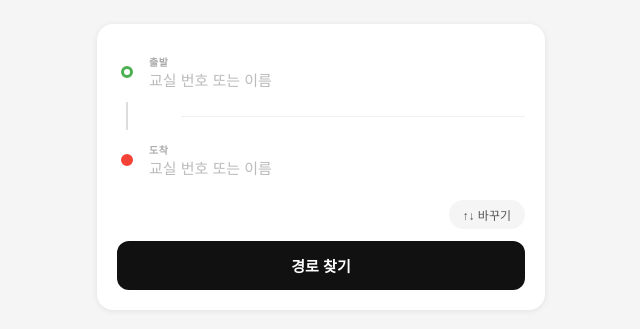
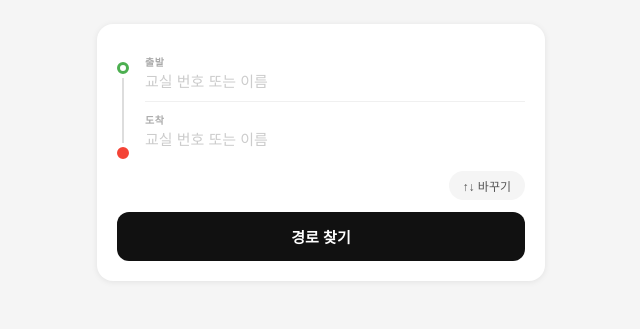
Before and after one commit to doyoung09194/youngpamap, a Flask app: page / in a window 1280 px wide. Shown: the part 87-416 px from the top of the page, without its empty margins (319-959 px from the left). Run offline with Flask 3, Linux system fonts and the light colour scheme.

Commit message:
디자인 개선

```diff
--- a/templates/index.html
+++ b/templates/index.html
@@ -14,41 +14,41 @@
     header p  { font-size: 12px; color: #999; margin-top: 3px; }
 
     .container { max-width: 480px; margin: 24px auto; padding: 0 16px; }
-
-    .card { background: #fff; border-radius: 16px; padding: 20px 20px;
+    .card { background: #fff; border-radius: 16px; padding: 20px;
             box-shadow: 0 1px 6px rgba(0,0,0,0.08); margin-bottom: 16px; }
 
-    /* 출발·도착 입력 영역 */
-    .route-input { display: flex; flex-direction: column; gap: 0; }
+    .route-box { display: flex; align-items: stretch; gap: 16px; }
 
-    .route-row { display: flex; align-items: center; gap: 12px; padding: 10px 0; }
+    /* 왼쪽 아이콘 컬럼 */
+    .icon-col { display: flex; flex-direction: column; align-items: center;
+                padding-top: 18px; }
+    .dot-green { width: 12px; height: 12px; border-radius: 50%;
+                 background: #fff; border: 3px solid #4CAF50; flex-shrink: 0; }
+    .dot-red   { width: 12px; height: 12px; border-radius: 50%;
+                 background: #F44336; border: 3px solid #F44336; flex-shrink: 0; }
+    .dot-line  { flex: 1; width: 2px; background: #ddd; margin: 4px 0; }
 
-    .dot-wrap { display: flex; flex-direction: column; align-items: center; width: 20px; flex-shrink: 0; }
-    .dot-green { width: 12px; height: 12px; border-radius: 50%;
-                 background: #fff; border: 3px solid #4CAF50; }
-    .dot-red   { width: 12px; height: 12px; border-radius: 50%;
-                 background: #F44336; border: 3px solid #F44336; }
-    .dot-line  { width: 2px; height: 28px; background: #ddd; margin: 2px 0; }
-
-    .input-wrap { flex: 1; position: relative; }
+    /* 오른쪽 입력 컬럼 */
+    .input-col { flex: 1; display: flex; flex-direction: column; }
+    .input-row { flex: 1; padding: 10px 0; }
+    .input-row + .input-row { border-top: 1px solid #f0f0f0; }
     .route-label { font-size: 10px; color: #aaa; font-weight: 600;
-                   text-transform: uppercase; letter-spacing: 0.05em; margin-bottom: 3px; }
+                   text-transform: uppercase; letter-spacing: 0.05em; margin-bottom: 4px; }
+    .input-wrap { position: relative; }
     input[type=text] { width: 100%; border: none; outline: none; font-size: 15px;
                        color: #111; background: transparent; padding: 0; }
-    input[type=text]::placeholder { color: #bbb; }
+    input[type=text]::placeholder { color: #ccc; }
 
-    .suggestions { position: absolute; left: -32px; right: 0; z-index: 100;
-                   border: 1px solid #eee; border-radius: 12px;
-                   background: white; max-height: 200px; overflow-y: auto;
-                   display: none; box-shadow: 0 4px 12px rgba(0,0,0,0.1);
-                   top: calc(100% + 8px); }
+    .suggestions { position: absolute; left: 0; right: 0; z-index: 100;
+                   border: 1px solid #eee; border-radius: 12px; background: white;
+                   max-height: 200px; overflow-y: auto;
+                   box-shadow: 0 4px 12px rgba(0,0,0,0.1); top: calc(100% + 8px);
+                   display: none; }
     .suggestions div { padding: 12px 16px; cursor: pointer; font-size: 14px; color: #111; }
     .suggestions div:hover { background: #f5f5f5; }
-    .room-id { font-weight: 700; margin-right: 8px; color: #333; }
+    .room-id { font-weight: 700; margin-right: 8px; }
 
-    .divider { height: 1px; background: #f0f0f0; margin: 0 0 0 32px; }
-
-    .swap-wrap { display: flex; justify-content: flex-end; margin-top: 12px; }
+    .bottom-row { display: flex; justify-content: flex-end; margin-top: 12px; }
     .swap-btn { background: #f5f5f5; border: none; color: #555; border-radius: 20px;
                 padding: 6px 14px; font-size: 12px; cursor: pointer; }
     .swap-btn:hover { background: #eee; }
@@ -72,43 +72,36 @@
 
 <div class="container">
   <div class="card">
-    <div class="route-input">
-      <!-- 출발 -->
-      <div class="route-row">
-        <div class="dot-wrap">
+    <div class="route-box">
+      <!-- 아이콘 컬럼 -->
+      <div class="icon-col">
         <div class="dot-green"></div>
+        <div class="dot-line"></div>
+        <div class="dot-red"></div>
       </div>
+
+      <!-- 입력 컬럼 -->
+      <div class="input-col">
+        <div class="input-row">
+          <div class="route-label">출발</div>
           <div class="input-wrap">
-          <div class="route-label">출발</div>
             <input type="text" id="start-input" placeholder="교실 번호 또는 이름" autocomplete="off">
             <div class="suggestions" id="start-suggestions"></div>
           </div>
         </div>
-      <input type="hidden" id="start-id">
-
-      <!-- 점선 연결 -->
-      <div style="display:flex; align-items:stretch; gap:12px;">
-        <div class="dot-wrap">
-          <div class="dot-line"></div>
-        </div>
-        <div class="divider" style="flex:1; align-self:center;"></div>
-      </div>
-
-      <!-- 도착 -->
-      <div class="route-row">
-        <div class="dot-wrap">
-          <div class="dot-red"></div>
-        </div>
+        <div class="input-row">
+          <div class="route-label">도착</div>
           <div class="input-wrap">
-          <div class="route-label">도착</div>
             <input type="text" id="end-input" placeholder="교실 번호 또는 이름" autocomplete="off">
             <div class="suggestions" id="end-suggestions"></div>
           </div>
         </div>
+      </div>
+    </div>
+    <input type="hidden" id="start-id">
     <input type="hidden" id="end-id">
-    </div>
 
-    <div class="swap-wrap">
+    <div class="bottom-row">
       <button class="swap-btn" onclick="swapRooms()">↑↓ 바꾸기</button>
     </div>
 
```
Lines whose indentation alone changed are shown as unchanged.
